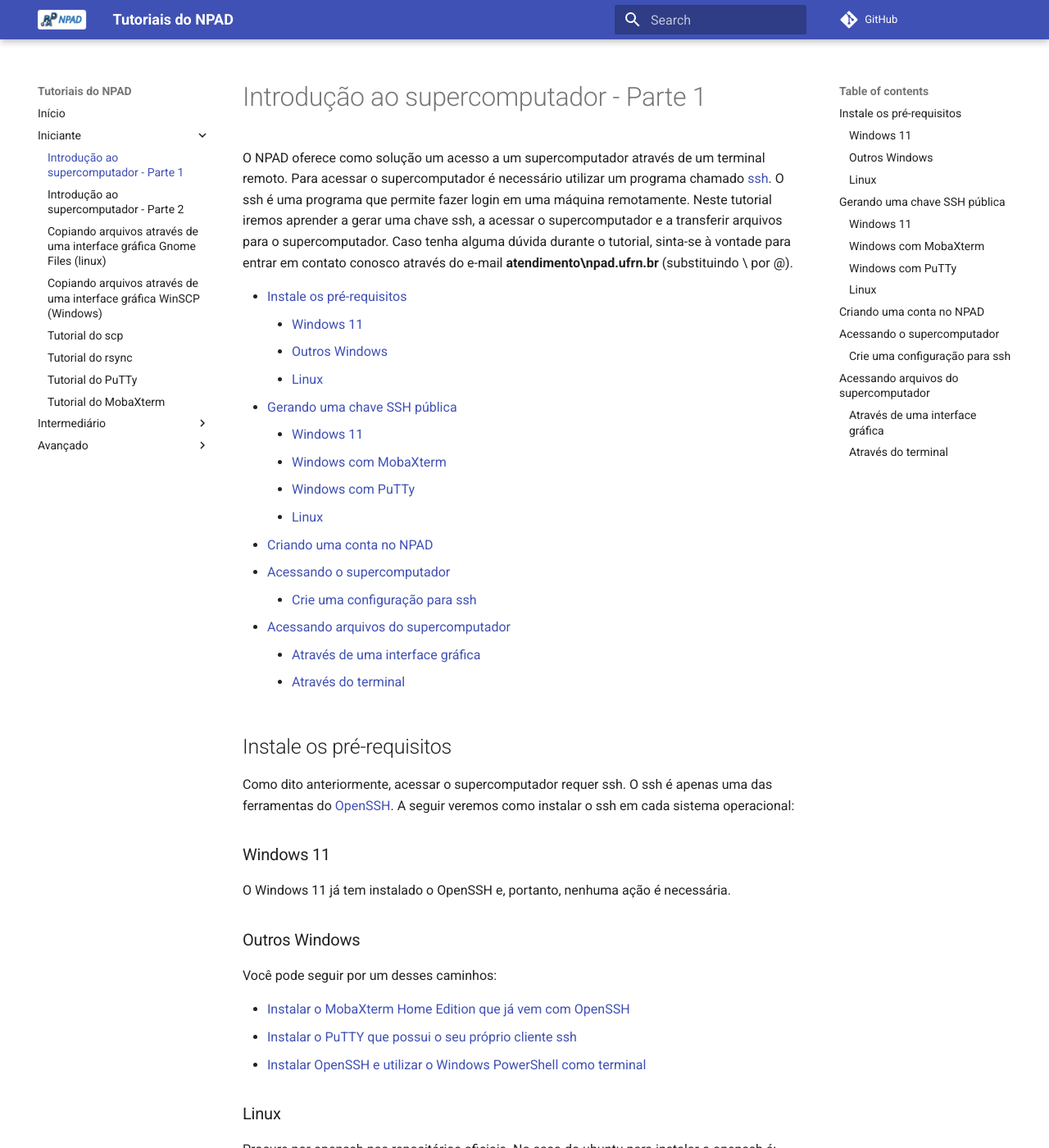
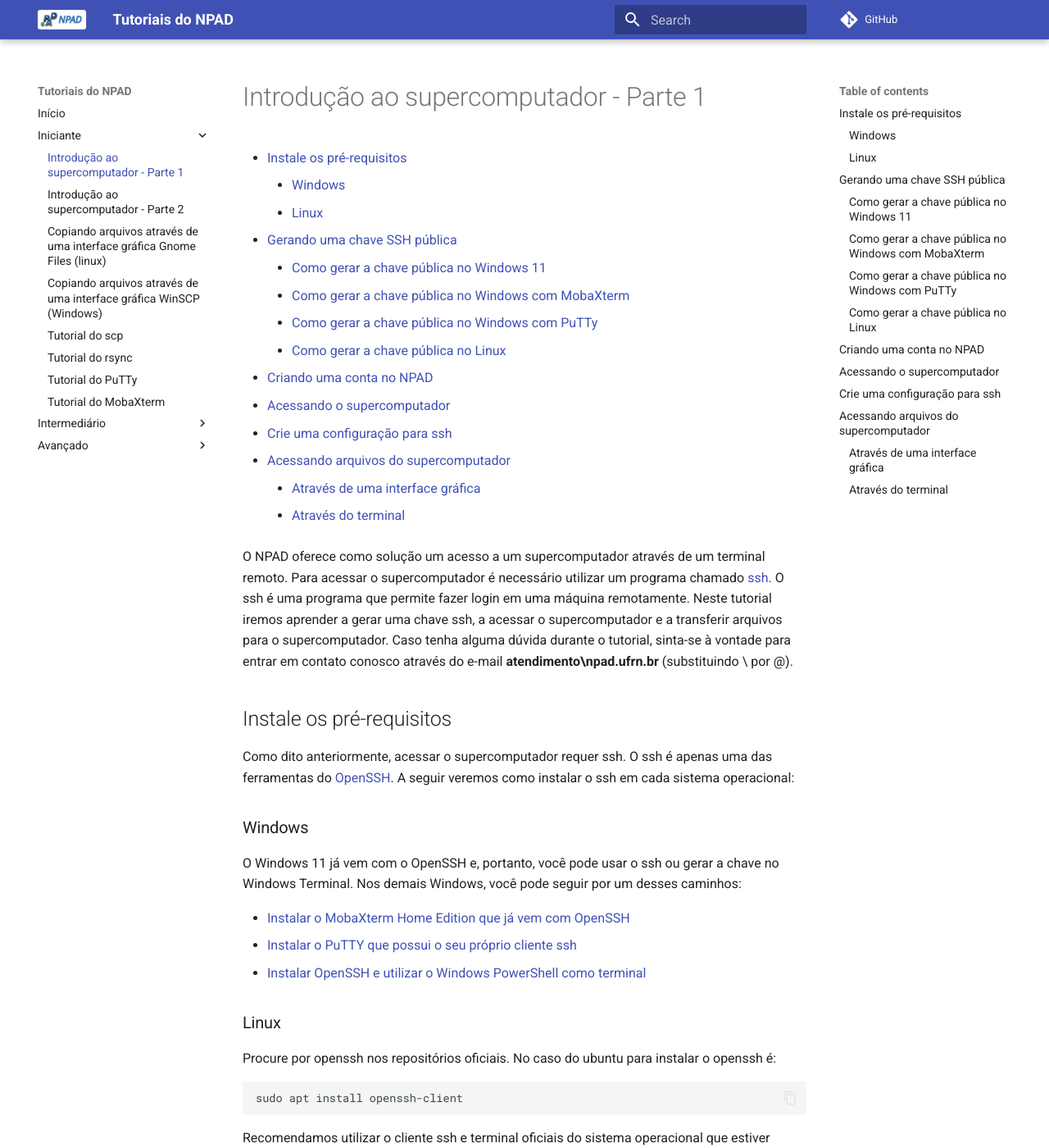
Before and after one commit to NPAD-UFRN/Tutorials, an MkDocs documentation site: the page built from docs/beginner/superpc_introduction_part_1.md, in a window 1280 px wide and 1400 px high. Shown: the whole window at 82% size. Built offline with MkDocs 1.6.1 and Material for MkDocs 9.7.7, drawn with Linux system fonts in a browser that asks for light colours; comment, search, counter and statistics services are not loaded; some of the changed text lies outside the part shown.

Commit message:
Upgrade to mkdocs

````diff
--- a/docs/beginner/superpc_introduction_part_1.md
+++ b/docs/beginner/superpc_introduction_part_1.md
@@ -1,26 +1,20 @@
 # Introdução ao supercomputador - Parte&nbsp;1
 
+[TOC]
+
 O NPAD oferece como solução um acesso a um supercomputador através de um terminal remoto. Para acessar o supercomputador é necessário utilizar um programa chamado [ssh](https://linuxcommand.org/lc3_man_pages/ssh1.html). O ssh é uma programa que permite fazer login em uma máquina remotamente. Neste tutorial iremos aprender a gerar uma chave ssh, a acessar o supercomputador e a transferir arquivos para o supercomputador. Caso tenha alguma dúvida durante o tutorial, sinta-se à vontade para entrar em contato conosco através do e-mail **atendimento\<at>npad.ufrn.br** (substituindo \<at> por @).
-
-[TOC]
 
 ## Instale os pré-requisitos
 
 Como dito anteriormente, acessar o supercomputador requer ssh. O ssh é apenas uma das ferramentas do [OpenSSH](https://www.openssh.com/). A seguir veremos como instalar o ssh em cada sistema operacional:
 
-### Windows 11
+### Windows
 
-O Windows 11 já tem instalado o OpenSSH e, portanto, nenhuma ação é necessária.
-
-### Outros Windows
-
-Você pode seguir por um desses caminhos:
+O Windows 11 já vem com o OpenSSH e, portanto, você pode usar o ssh ou gerar a chave no Windows Terminal. Nos demais Windows, você pode seguir por um desses caminhos:
 
 - [Instalar o MobaXterm Home Edition que já vem com OpenSSH](https://mobaxterm.mobatek.net/download-home-edition.html)
 - [Instalar o PuTTY que possui o seu próprio cliente ssh](https://www.chiark.greenend.org.uk/~sgtatham/putty/latest.html)
 - [Instalar OpenSSH e utilizar o Windows PowerShell como terminal](https://learn.microsoft.com/pt-br/windows-server/administration/openssh/openssh_install_firstuse)
-
-
 
 ### Linux
 
@@ -36,23 +30,27 @@
 
 Para criar uma conta no supercomputador, ou tenha perdido a chave pública. Será necessário inserir uma nova chave pública do tipo **rsa**. Esta seção mostrará como gerar uma chave pública
 
-### Windows 11
+### Como gerar a chave pública no Windows 11
 
 Procure pelo Windows Terminal e abra-o.
 
 ![winterminal](../assets/superpc_introduction_part_1/winterminal.png)
 
 Para gerar sua chave ssh do tipo **rsa**, digite o comando a seguir que irá ser realizado uma sequência de perguntas, apenas pressione enter em todas elas:
+
 ```
 ssh-keygen -t rsa
 ```
+
 Para visualizar sua chave pública, digite o comando a seguir:
+
 ```bash
 type .ssh\id_rsa.pub
 ```
-Você precisará copiar e colar essa chave pública na hora de criar uma conta ou adicionar outra chave. Com uma chave pública você está pronto para criar uma conta no NPAD. Perceba que você criou uma chave privada em **.ssh\id_rsa** e uma chave pública em **.ssh\id_rsa.pub**.
 
-###  Windows com MobaXterm
+Você precisará copiar e colar essa chave pública na hora de criar uma conta ou adicionar outra chave. Com uma chave pública você está pronto para criar uma conta no NPAD. Perceba que você criou uma chave privada em **.ssh\id_rsa** e uma chave pública em **.ssh\id_rsa.pub**. Vale observar que o Windows uma barra invertida para separar as pastas dos arquivos, enquando o Linux usa uma barra normal.
+
+### Como gerar a chave pública no Windows com MobaXterm
 
 Abra o MobaXterm e clique no botão **start local terminal**
 
@@ -71,11 +69,11 @@
 Você precisará copiar e colar essa chave pública na hora de criar uma conta ou adicionar outra chave. Com uma chave pública você está pronto para criar uma conta no NPAD. Perceba que você criou uma chave privada em **.ssh/id_rsa** e uma
 chave pública **.ssh/id_rsa.pub**.
 
-###  Windows com PuTTy
+### Como gerar a chave pública no Windows com PuTTy
 
 Veja esse tutorial: [PuTTy Tutoriais: Gerando um par de chaves publico privada tipo RSA](../beginner/putty_tutorial.md#gerando-um-par-de-chaves-publico-privada-tipo-rsa)
 
-### Linux
+### Como gerar a chave pública no Linux
 
 Abra o terminal do linux ou aperte **Ctrl + Alt + T**
 
@@ -161,7 +159,7 @@
     Sudo significa “super user do” e é um comando para elevar seus privilégios ao poderoso usuário root que tem acesso total a todo o sistema. Por isso, você não tem permissão para usar o sudo.
     Se precisar fazer algo que necessite do poder de administrador do sistema, entre em contato com o atendimento do NPAD para obter assistência.
 
-### Crie uma configuração para ssh
+## Crie uma configuração para ssh
 
 Se você criar ou adicionar a seguinte configuração no arquivo **~/.ssh/config**:
 
````
